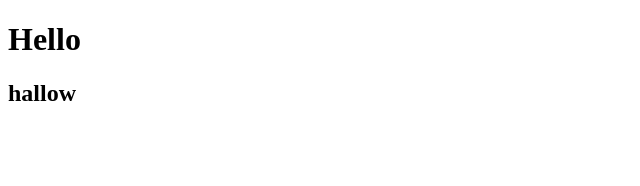
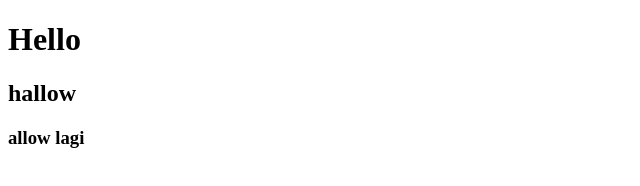
Before and after one commit to sandiadrian1/latihanuas, a plain HTML site: page index.html in a window 1280 px wide. Shown: the whole page, without its empty margins (0-640 px from the left). Drawn offline with Linux system fonts and the light colour scheme.

Commit message:
menambahkn h3

```diff
--- a/index.html
+++ b/index.html
@@ -8,5 +8,6 @@
 <body>
        <h1>Hello</h1>
        <h2>hallow</h2>
+       <h3>allow lagi</h3>
 </body>
 </html>
```
